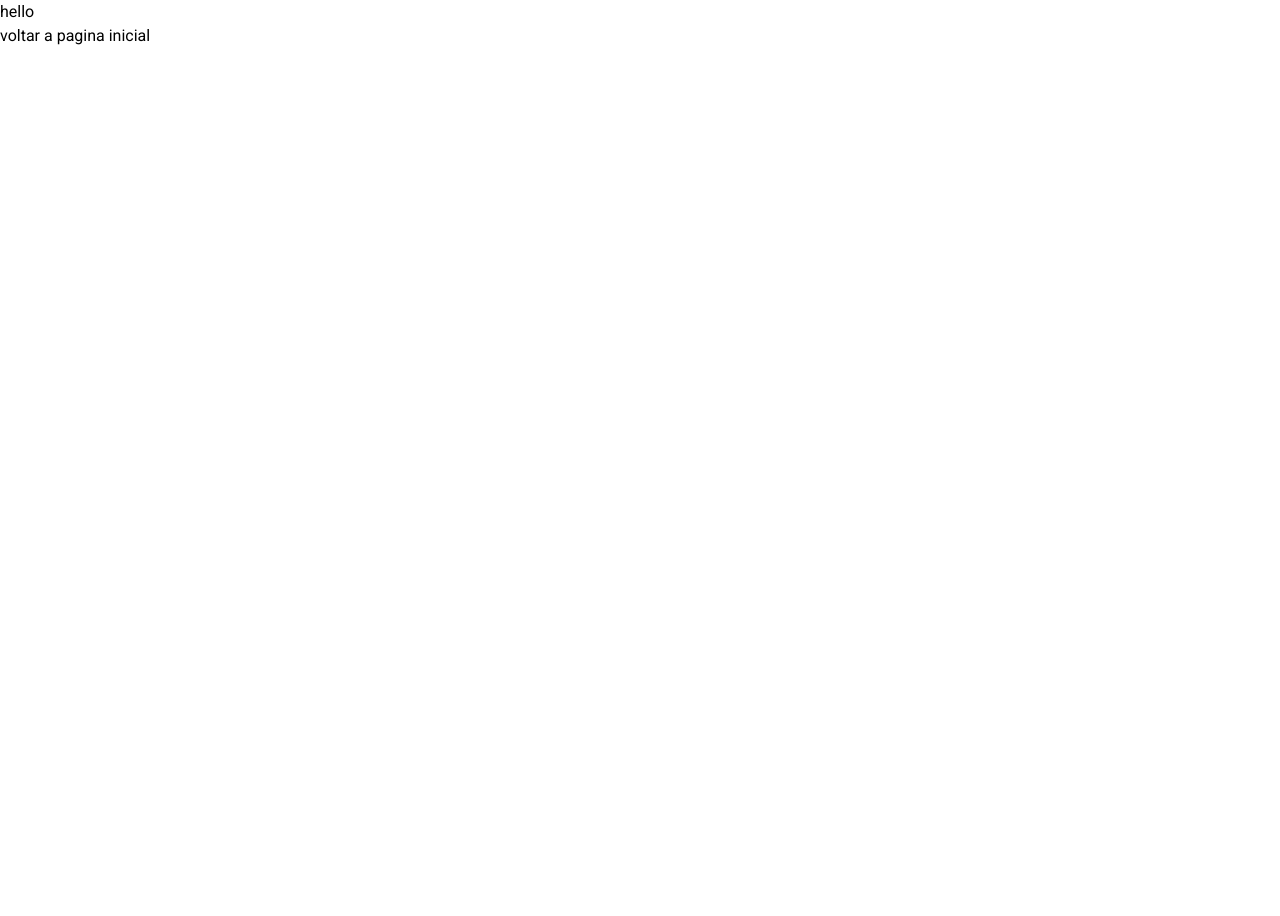
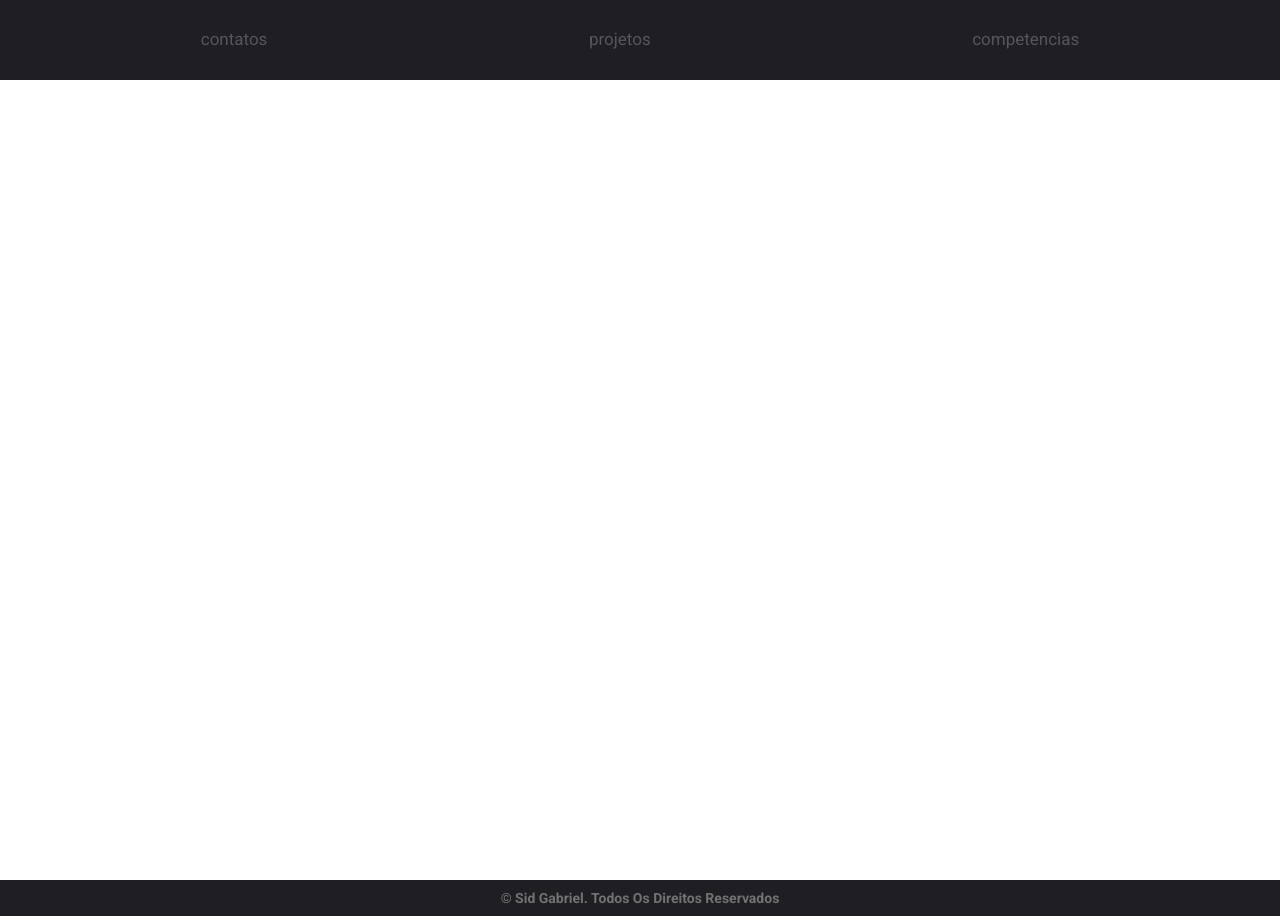
Before and after one commit to sidgabrielmoura/portfolio, a Next.js app: page /contatos in a window 1280 px wide. Before the commit the page ends 800 px from the top, so only its background shows below. Built offline with nearby package versions, Linux system fonts and the light colour scheme; a web font is replaced by a local one.

Commit message:
page projects finalized

```diff
--- a/src/app/contatos/page.tsx
+++ b/src/app/contatos/page.tsx
@@ -1,8 +1,15 @@
-export default function Contatos(){
+import { Footer } from "@/components/footer";
+import { NavBar } from "@/components/navBar";
+import Link from "next/link";
+
+export default function Contatos() {
     return (
         <>
-            <h1>hello</h1>
-            <a href="/">voltar a pagina inicial</a>
+            <NavBar></NavBar>
+            <main className="w-screen h-screen">
+
+            </main>
+            <Footer></Footer>
         </>
     )
 }
```
